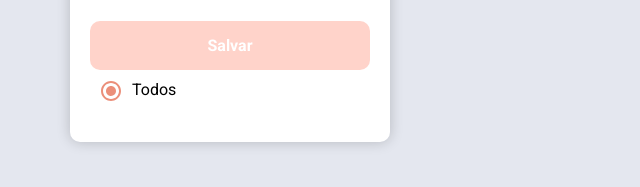
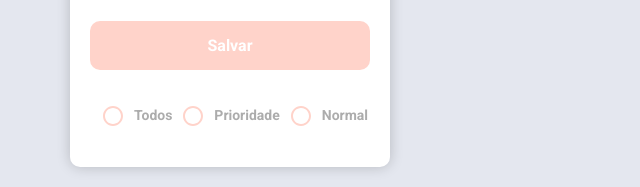
Before and after one commit to williancapitolio/lembremer-spa, a React (Create React App) app: page / in a window 1280 px wide. Shown: the part 448-635 px from the top of the page, without its empty margins (0-640 px from the left). Built offline with nearby package versions, Linux system fonts and the light colour scheme; no server answers.

Commit message:
styles for radios

```diff
--- a/src/components/RadioButtons/RadioButtons.jsx
+++ b/src/components/RadioButtons/RadioButtons.jsx
@@ -1,9 +1,9 @@
 import { useState } from "react";
-import Radio from '@mui/material/Radio';
+import Radio from "@mui/material/Radio";
 import { RadioStyled } from "./RadioButtonsStyled";
 
 export function RadioButtons() {
-    const [selectedValue, setSelectedValue] = useState("todos");
+    const [selectedValue, setSelectedValue] = useState("");
 
     const handleChange = (event) => {
         setSelectedValue(event.target.value);
@@ -13,23 +13,49 @@ export function RadioButtons() {
         checked: selectedValue === item,
         onChange: handleChange,
         value: item,
-        name: 'color-radio-button-demo',
-        inputProps: { 'aria-label': item },
+        name: "color-radio-button-demo",
+        inputProps: { "aria-label": item },
     });
 
     return (
         <>
             <RadioStyled>
+                <div>
                     <Radio
                         {...controlProps("todos")}
                         sx={{
                             color: "#FFD3CA",
-                        '&.Mui-checked': {
+                            "&.Mui-checked": {
                                 color: "#EB8F7A",
                             },
                         }}
                     />
                     <span>Todos</span>
+                </div>
+                <div>
+                    <Radio
+                        {...controlProps("prioridade")}
+                        sx={{
+                            color: "#FFD3CA",
+                            "&.Mui-checked": {
+                                color: "#EB8F7A",
+                            },
+                        }}
+                    />
+                    <span>Prioridade</span>
+                </div>
+                <div>
+                    <Radio
+                        {...controlProps("normal")}
+                        sx={{
+                            color: "#FFD3CA",
+                            "&.Mui-checked": {
+                                color: "#EB8F7A",
+                            },
+                        }}
+                    />
+                    <span>Normal</span>
+                </div>
             </RadioStyled>
         </>
     );
--- a/src/components/RadioButtons/RadioButtonsStyled.jsx
+++ b/src/components/RadioButtons/RadioButtonsStyled.jsx
@@ -1,3 +1,11 @@
 import styled from "styled-components";
 
-export const RadioStyled = styled.div``;
+export const RadioStyled = styled.div`
+    color: #ACACAC;
+    font-size: 14px;
+    font-weight: bold;
+    margin-top: 25px;
+    display: flex;
+    justify-content: center;
+    flex-direction: row;
+`;
```
Lines whose indentation alone changed are shown as unchanged.
